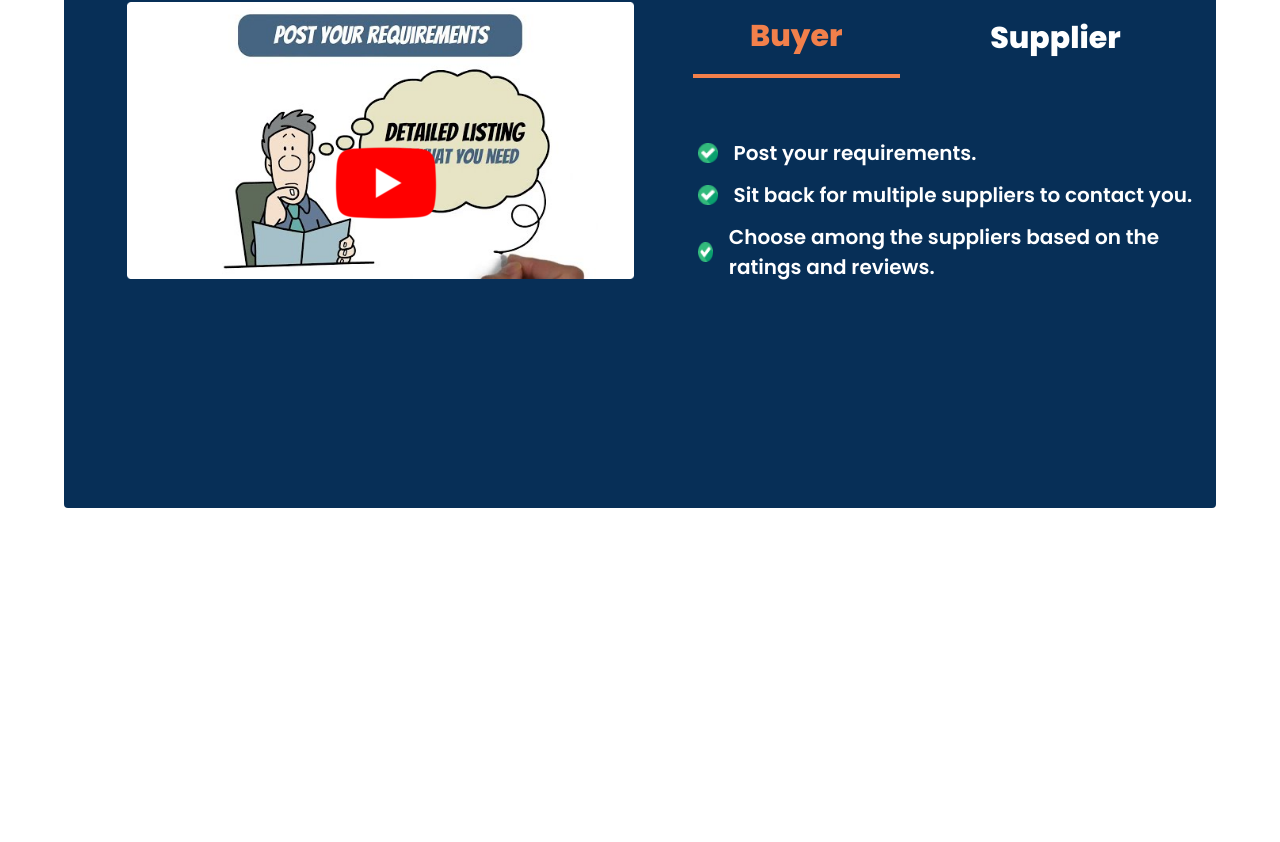
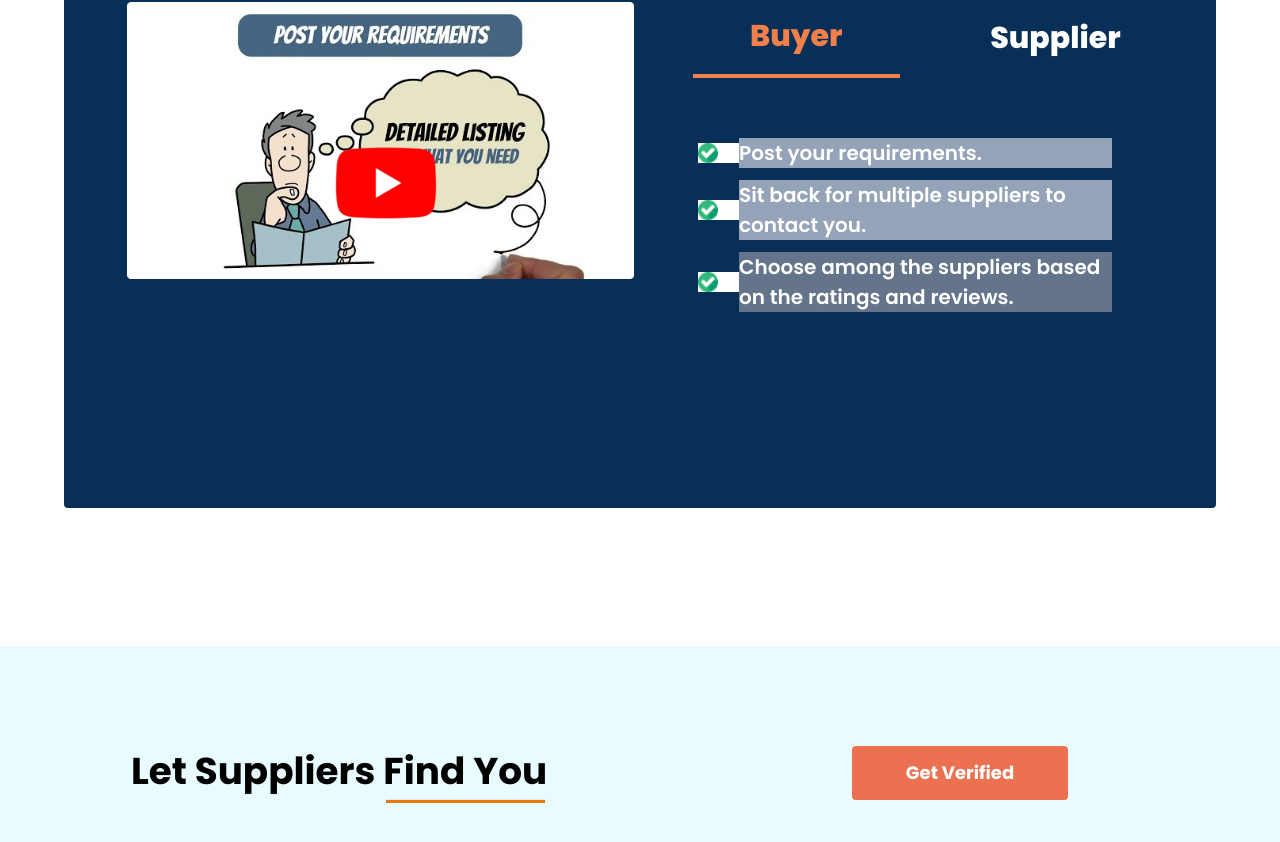
Before and after one commit to Sinan-muhammed/Habot-react, a React (Vite) app: page / in a window 1280 px wide. Shown: the part 1292-2134 px from the top of the page. Before the commit the page ends 1838 px from the top, so only its background shows below. Built offline with nearby package versions, Linux system fonts and the light colour scheme; a web font is replaced by a local one.

Commit message:
Get verified component complted

```diff
--- /dev/null
+++ b/src/Components/Getverified/GetVerified.jsx
@@ -0,0 +1,18 @@
+const GetVerified = ()=>{
+    return (
+        <>
+          <div className="main h-[254px] w-full bg-[#E8FBFF] flex mt-[100px]">
+             <div className="text h-full w-[50%] flex justify-center items-center">
+                <h1 className="text-[37.34px] font-Poppins font-bold ml-[38px]"> Let Suppliers Find You <hr className="w-[159px] h-[4px] bg-[#E7760D] ml-[255px]"/></h1>
+             </div>
+             <div className="button text h-full w-[50%] flex items-center justify-center">
+                    <button className="h-[54px] w-[216px] rounded bg-[#EB7150] text-[18px] font-Poppins font-[700] text-white leading-6 focus:bg-[#d66d50d7] focus:font-extrabold">
+                    Get Verified
+                    </button>
+             </div>
+          </div>
+        </>
+    )
+}
+
+export default GetVerified
--- a/src/Components/VideoComponent/videoCompnt.jsx
+++ b/src/Components/VideoComponent/videoCompnt.jsx
@@ -27,27 +27,27 @@ const VideoCom = ()=>{
                                <div className="data h-[60%]  w-full flex pt-[60px] ">
                                     <div className="flex flex-col gap-3">
 
-                                        <div className="flex items-center gap-4">
-                                        <div >
+                                        <div className="flex items-center  w-[80%]">
+                                        <div className="w-[10%] bg-white">
                                         <img src="../../../public/checked.png" alt="" className="w-[20px] h-[20px] "/>
                                         </div>
-                                        <div>
+                                        <div className="w-[90%] bg-slate-400">
                                         <h1 className="text-[20px] font-Poppins text-white font-semibold">{process === true ? data.Buyer[0] : data.Supplier[0]}</h1>
                                         </div>
                                         </div>
-                                        <div className="flex items-center gap-4">
-                                        <div >
+                                        <div className="flex items-center  w-[80%]">
+                                        <div className="w-[10%] bg-white">
                                         <img src="../../../public/checked.png" alt="" className="w-[20px] h-[20px] "/>
                                         </div>
-                                        <div>
+                                        <div className="w-[90%] bg-slate-400">
                                         <h1 className="text-[20px] font-Poppins text-white font-semibold">{process === true ? data.Buyer[1] : data.Supplier[1]}</h1>
                                         </div>
                                         </div>
-                                        <div className="flex items-center gap-4">
-                                        <div >
+                                        <div className="flex items-center  w-[80%]">
+                                        <div className="w-[10%] bg-white">
                                         <img src="../../../public/checked.png" alt="" className="w-[20px] h-[20px] "/>
                                         </div>
-                                        <div>
+                                        <div className="w-[90%] bg-slate-500">
                                         <h1 className="text-[20px] font-Poppins text-white font-semibold">{process === true ? data.Buyer[2] : data.Supplier[2]}</h1>
                                         </div>
                                         </div>
--- a/src/routes/pages/Home.jsx
+++ b/src/routes/pages/Home.jsx
@@ -1,4 +1,5 @@
 import BuyerForm from "../../Components/Buyerform/Buyerform"
+import GetVerified from "../../Components/Getverified/GetVerified"
 import Details from "../../Components/ServiceDetails/Details"
 import VideoCom from "../../Components/VideoComponent/videoCompnt"
 import NavBar from "../../Components/navBar/NavBar"
@@ -18,6 +19,9 @@ const Home = ()=>{
             <div className="video-Com">
                 <VideoCom/>
             </div>
+            <div className="get-verified">
+                <GetVerified/>
+            </div>
         </>
     )
 }
```
